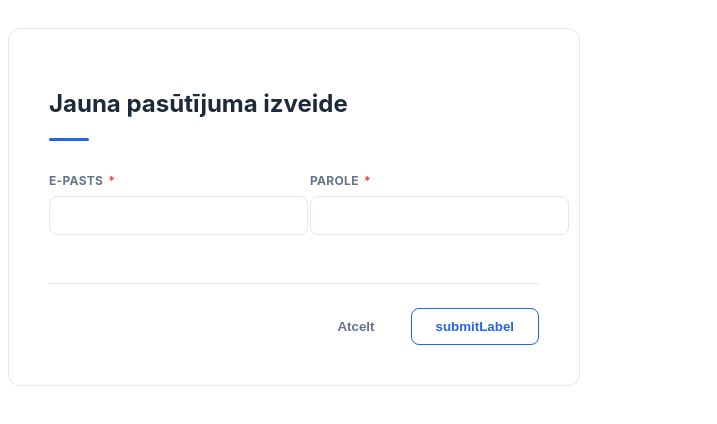
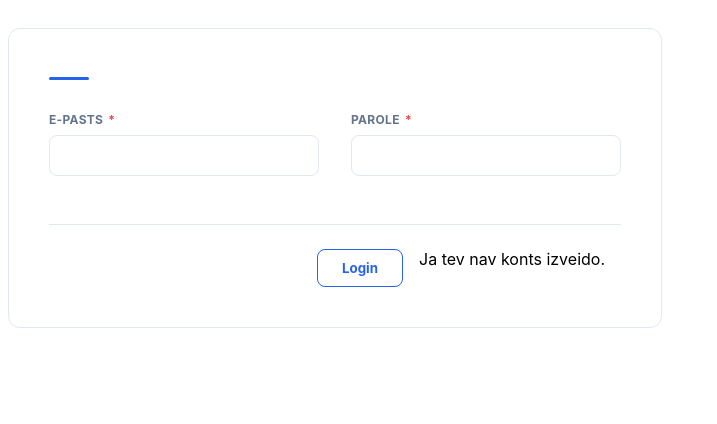
Before and after one commit to 22DP2MNeih/AI_warehouse2, a Vue app in the folder frontend/: page /login in a window 1280 px wide. Shown: the top 424 px of the page, without its empty margins (0-717 px from the left). Built offline with nearby package versions, Linux system fonts and the light colour scheme.

Commit message:
sasoditais logins

```diff
--- a/frontend/src/views/LoginView.vue
+++ b/frontend/src/views/LoginView.vue
@@ -2,6 +2,7 @@
 import { ref, computed } from 'vue';
 import FormFieldWrapper from '../components/FormFieldWrapper.vue';
 import DynamicForm from '../components/DynamicForm.vue';
+
 
 const loginFields = [
   { id: 'email', type: 'text', label: 'E-pasts', required: true },
@@ -14,12 +15,19 @@ const registerFields = [
 ];
 
 const isLogin = ref(true);
+const loginErrors = ref("");
 
 const fields = computed(() => {
   return isLogin.value ? loginFields : registerFields;
 });
 const submitLabel = computed(() => {
   return isLogin.value ? "Login" : "Sign in";
+});
+const errorsExist = computed(() => {
+  return loginErrors !== "";
+});
+const changeLabel = computed(() => {
+  return isLogin.value ? "Ja tev nav konts izveido." : "Ja tev ir konts ielogojies";
 });
 const switchLogin = () => {
   isLogin.value = !isLogin.value;
@@ -57,28 +65,51 @@ const handleRegister = async () => {
         loading.value = false;
     }
 };
+
+console.log(fields.value[0].id);
+
 </script>
 
 <template>
   <div class="app-wrapper">
     <main>
       <div class="form-wrapper">
-        <DynamicForm
-          title="Jauna pasūtījuma izveide"
-          :fields="fields"
-          submitLabel=submitLabel
-          @submit="handleSave"
-          @cancel="switchLogin"
-        >
-          <template #col-orderQty="{ item }">
-            <input
-              type="number"
-              v-model.number="item.orderQty"
-              class="order-input"
-              min="0"
-            />
-          </template>
-        </DynamicForm>
+        <div class="form-container">
+          <div class="form-header">
+            <h2 class="form-title">{{ title }}</h2>
+            <div class="accent-line"></div>
+          </div>
+
+          <form @submit.prevent="handleSubmit" class="form-grid">
+            <div v-for="field in fields" :key="field.id" :class="field.fullWidth ? 'col-span-2' : ''">
+              <FormFieldWrapper :id="field.id" :label="field.label" :required="field.required">
+
+                <input v-if="field.type === 'text' || field.type === 'number'"
+                  :type="field.type"
+                  v-model="fields[field.id]"
+                  class="form-input"
+                  :placeholder="field.placeholder"
+                />
+
+                <select v-else-if="field.type === 'select'" v-model="fields[field.id]" class="form-input">
+                  <option value="" disabled>{{ field.placeholder || 'Izvēlieties...' }}</option>
+                  <option v-for="opt in field.options" :key="opt" :value="opt">{{ opt }}</option>
+                </select>
+
+                <textarea v-else-if="field.type === 'textarea'"
+                  v-model="fields[field.id]"
+                  class="form-input min-h-[100px]"
+                ></textarea>
+              </FormFieldWrapper>
+            </div>
+
+            <div class="form-actions col-span-2">
+              <button type="submit" class="btn-primary-action" @click="handleRegister">{{ submitLabel }}</button>
+              <a type="submit" class="" @click="switchLogin">{{ changeLabel }}</a>
+              <div v-if="errorsExist" class="login-errors">{{ loginErrors }}</div>
+            </div>
+          </form>
+        </div>
       </div>
     </main>
   </div>
@@ -106,10 +137,76 @@ const handleRegister = async () => {
 .page-content {
   padding: 40px;
 } */
-
+.login-errors{
+  justify-content: center;
+  padding-top: 20px;
+  color: darkred;
+}
 .form-wrapper {
   display: flex;
   justify-content: center;
   padding-top: 20px;
 }
+
+.form-container {
+  background: white;
+  padding: 40px;
+  border-radius: 12px;
+  border: 1px solid #e2e8f0;
+  max-width: 800px;
+}
+
+.form-header { margin-bottom: 32px; position: relative; }
+.form-title { font-size: 1.5rem; font-weight: 700; color: #1e293b; }
+.accent-line {
+  width: 40px; height: 3px; background: #2563eb; margin-top: 8px; border-radius: 2px;
+}
+
+.form-grid { display: grid; grid-template-columns: 1fr 1fr; gap: 0 32px; }
+.col-span-2 { grid-column: span 2; }
+
+.form-input {
+  width: 100%;
+  padding: 10px 14px;
+  border: 1px solid #e2e8f0;
+  border-radius: 8px;
+  font-size: 0.95rem;
+  color: #1e293b;
+  transition: all 0.2s;
+  outline: none;
+}
+
+.form-input:focus {
+  border-color: #2563eb;
+}
+
+.form-actions {
+  margin-top: 24px;
+  padding-top: 24px;
+  border-top: 1px solid #e2e8f0;
+  display: flex;
+  justify-content: flex-end;
+  gap: 16px;
+}
+
+.btn-secondary {
+  padding: 10px 20px;
+  color: #64748b;
+  font-weight: 600;
+  cursor: pointer;
+  background: transparent;
+  border: none;
+}
+
+/* Reusing your btn-primary-action styles */
+.btn-primary-action {
+  padding: 10px 24px;
+  border: 1.5px solid #2563eb;
+  color: #2563eb;
+  font-weight: 700;
+  background: transparent;
+  border-radius: 8px;
+  cursor: pointer;
+}
+.btn-primary-action:hover { background: #2563eb; color: white; }
 </style>
```
